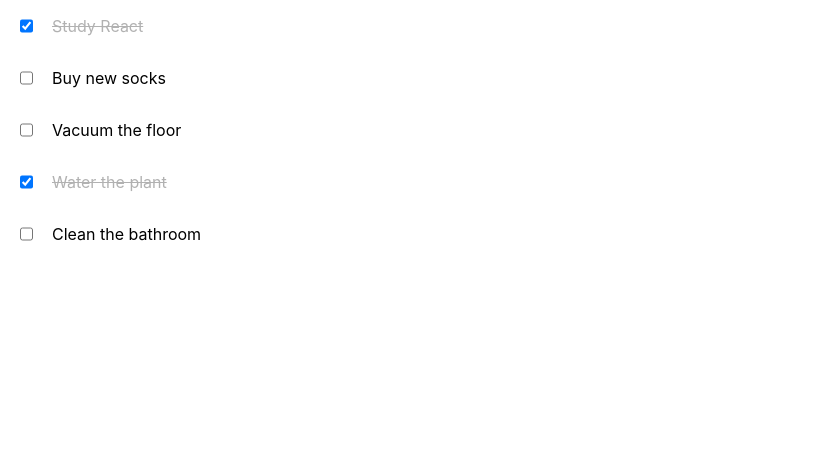
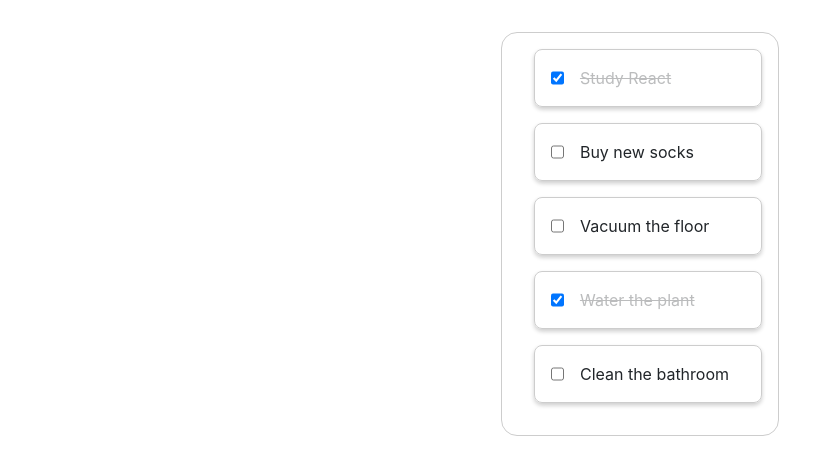
Before and after one commit to RhysMalyon/react-todo-list, a React (Create React App) app: page / in a window 1280 px wide. Shown: the top 474 px of the page, without its empty margins (0-822 px from the left). Built offline with nearby package versions, Linux system fonts and the light colour scheme.

Commit message:
Add style to todo items and container

```diff
--- a/src/App.js
+++ b/src/App.js
@@ -30,7 +30,7 @@ class App extends Component {
     const todosItems = this.state.todos.map(task => <TodoItem key={task.id} task={task} handleChange={this.handleChange}/>)
 
     return (
-      <div className="App">
+      <div className="container__todo">
         {todosItems}
       </div>
     );
--- /dev/null
+++ b/src/styles/_todo-container.scss
@@ -0,0 +1,8 @@
+.container__todo {
+  width: max-content;
+  margin: 2rem auto;
+  padding: 1rem;
+
+  border: 1px solid #cdcdcd;
+  border-radius: 1rem;
+}
--- a/src/styles/_todo-item.scss
+++ b/src/styles/_todo-item.scss
@@ -1,9 +1,16 @@
 .todo-item {
   display: flex;
   margin-left: 1rem;
+  margin-bottom: 1rem;
+  padding: 1rem;
+
+  border: 1px solid #cdcdcd;
+  border-radius: 0.5rem;
+  box-shadow: 0 0.15rem 0.25rem rgba(10, 10, 10, 0.2);
 
   p {
-    padding-left: 1rem;
+    padding: 0 1rem;
+    margin-bottom: 0;
   }
 }
 
--- a/src/styles/index.scss
+++ b/src/styles/index.scss
@@ -1,4 +1,7 @@
+@import "~bootstrap/scss/bootstrap";
+
 @import 'todo-item';
+@import 'todo-container';
 
 body {
   margin: 0;
```
